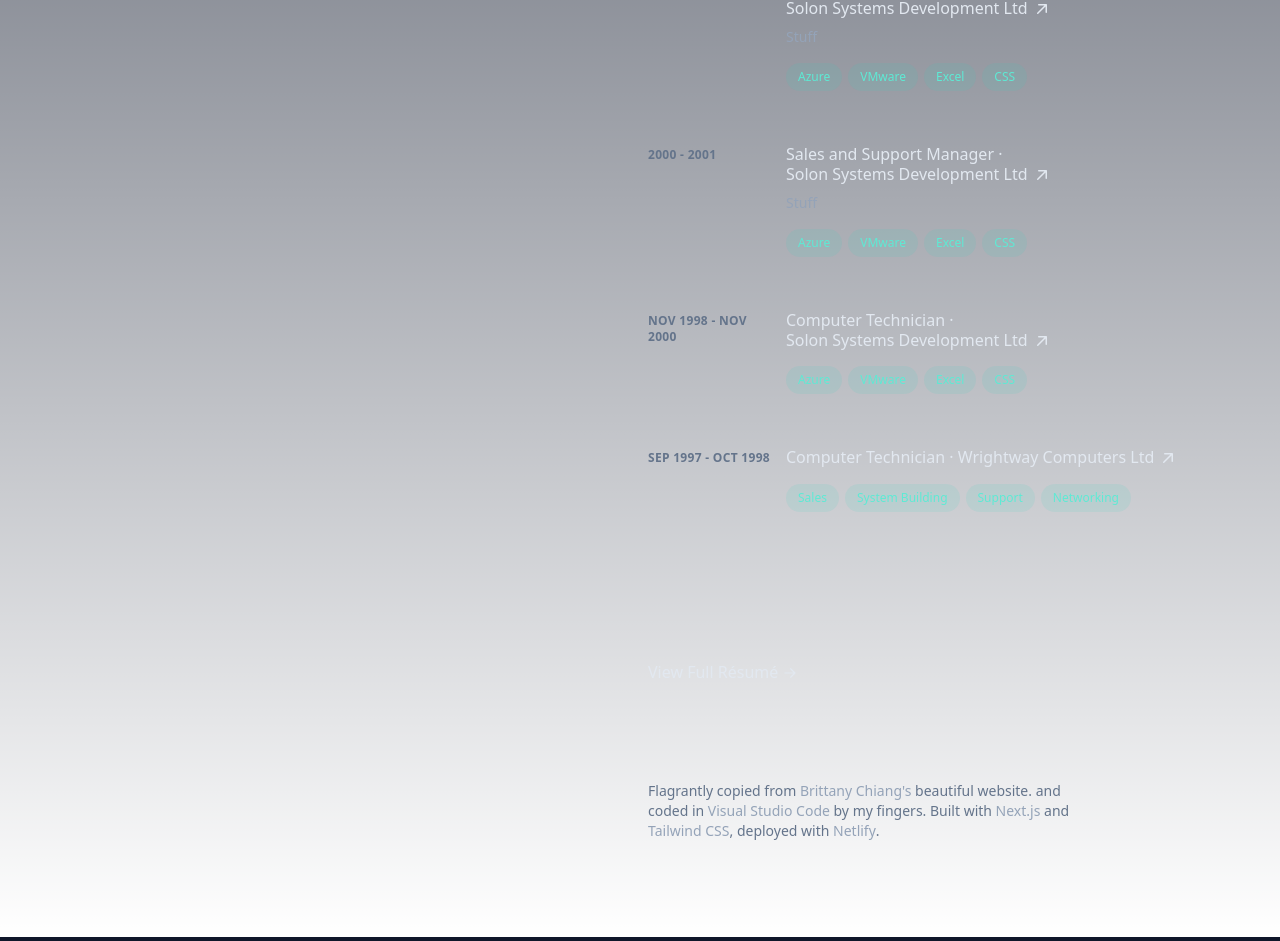
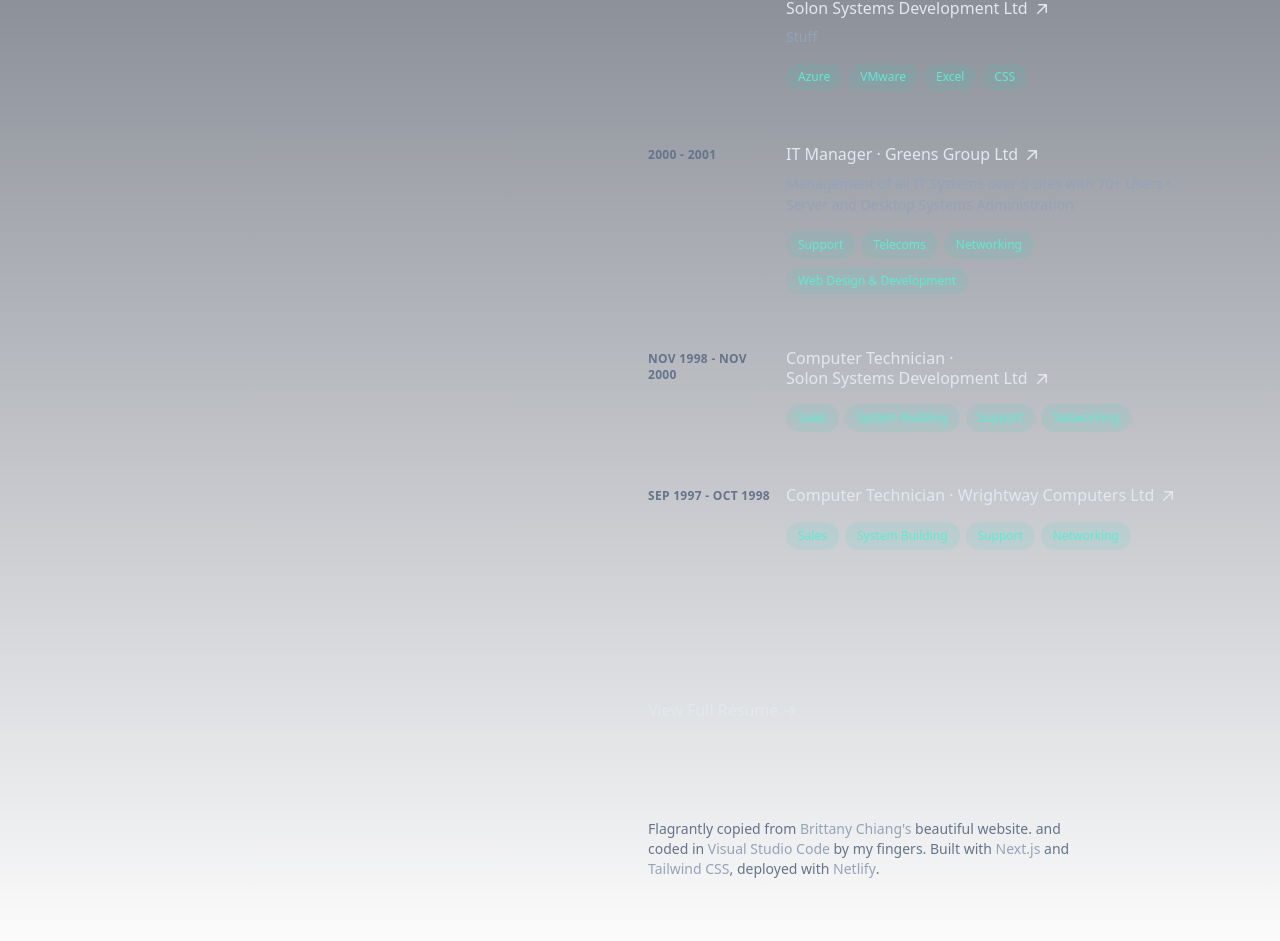
Before and after one commit to kingso/kingsnode, a Next.js app: page / in a window 1280 px wide. Shown: the part 1072-2013 px from the top of the page. Built offline with nearby package versions, Linux system fonts and the light colour scheme.

Commit message:
Updated experience

```diff
--- a/src/app/components/ExperienceList.tsx
+++ b/src/app/components/ExperienceList.tsx
@@ -63,10 +63,10 @@ export default function ExperienceList() {
       <ExperienceItem
         date="2000 - 2001"
         url="https://www.greensgroup.co.uk/"
-        title={["Sales and Support Manager"]}
-        company="Solon Systems Development Ltd"
-        responsibility="Stuff"
-        tech={["Azure", "VMware", "Excel", "CSS"]}
+        title={["IT Manager"]}
+        company="Greens Group Ltd"
+        responsibility="Management of all IT Systems over 5 sites with 70+ Users • Server and Desktop Systems Administration"
+        tech={["Support", "Telecoms", "Networking", "Web Design & Development"]}
       />
       <ExperienceItem
         date="Nov 1998 - Nov 2000"
@@ -74,7 +74,7 @@ export default function ExperienceList() {
         title={["Computer Technician"]}
         company="Solon Systems Development Ltd"
         responsibility=""
-        tech={["Azure", "VMware", "Excel", "CSS"]}
+        tech={["Sales", "System Building", "Support", "Networking"]}
       />
       <ExperienceItem
         date="Sep 1997 - Oct 1998"
```
